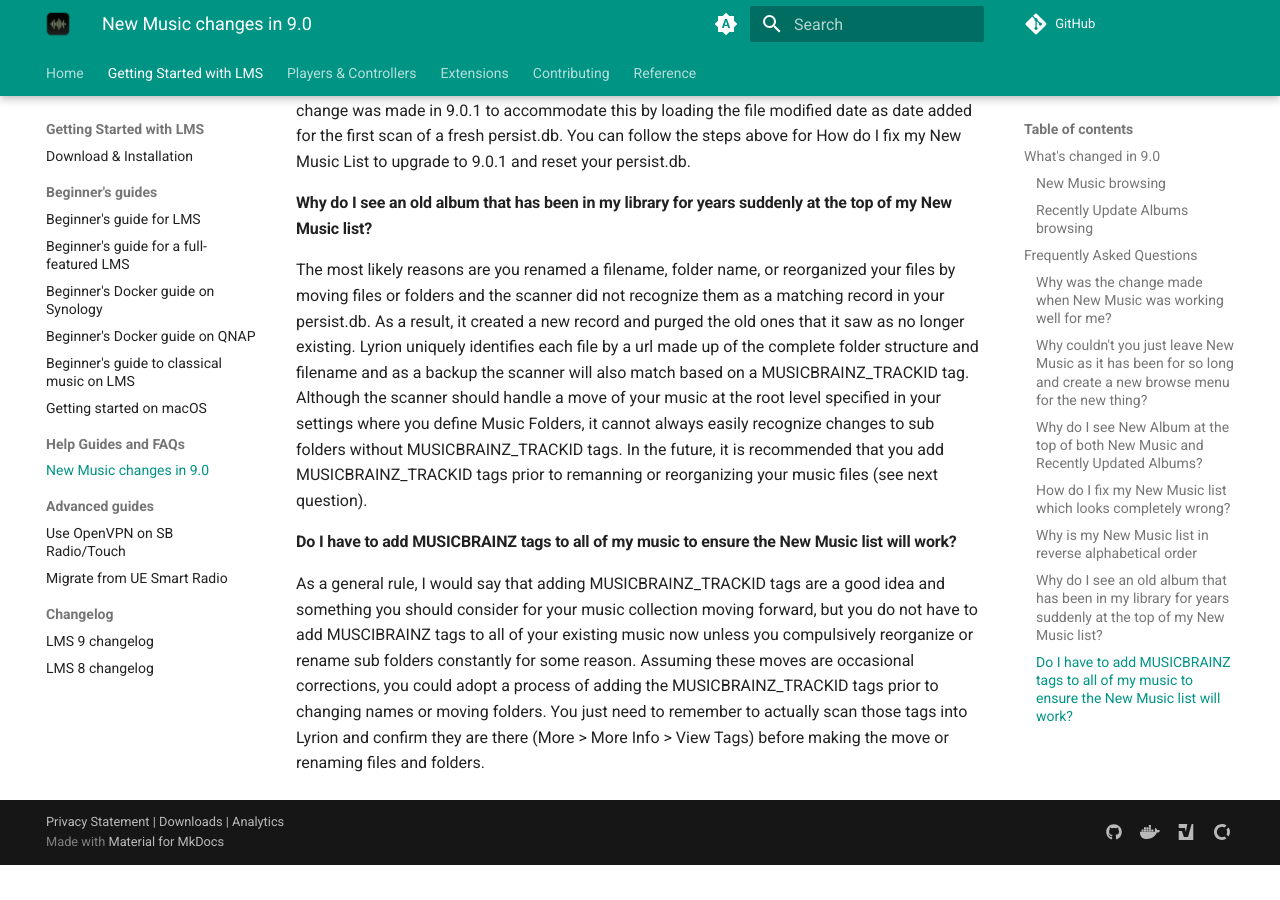
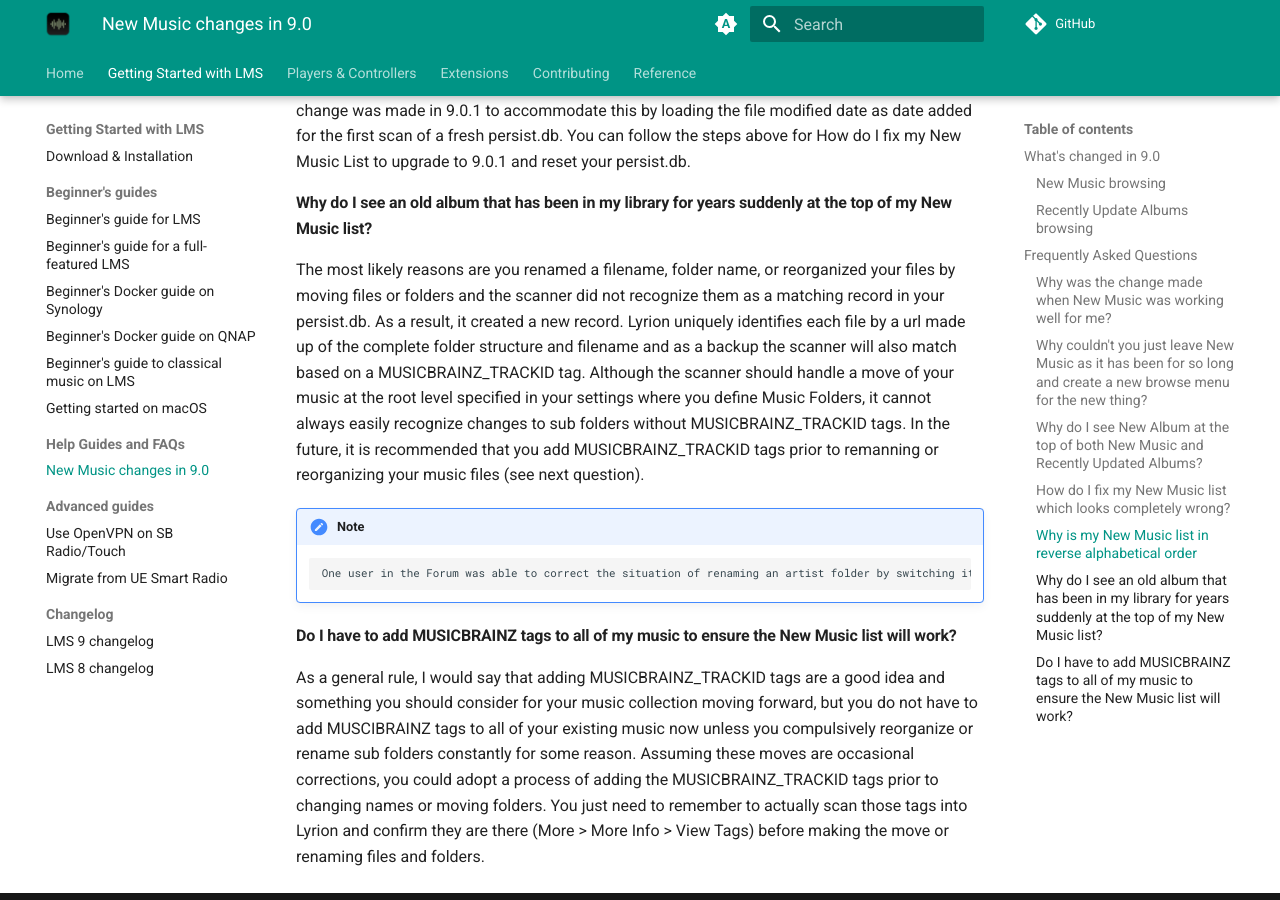
Before and after one commit to LMS-Community/lms-community.github.io, an MkDocs documentation site: the page built from docs/getting-started/new-music-help-faq.md, in a window 1280 px wide and 900 px high, scrolled down 3905 px. Built offline with MkDocs 1.6.1 and Material for MkDocs 9.7.7, drawn with Linux system fonts in a browser that asks for light colours; a script that is not in the unit is left out; plug-ins that fetch from the network failed and are left out; comment, search, counter and statistics services are not loaded; before the commit the page ends 4770 px from its top, so only the background shows below that.

Commit message:
Update new-music-help-faq.md
add note about switching a folder name change back and rescanning again per a post in the forum just now.

```diff
--- a/docs/getting-started/new-music-help-faq.md
+++ b/docs/getting-started/new-music-help-faq.md
@@ -70,7 +70,10 @@
 You probably started with a fresh persist.db when you upgraded to 9.0. The initial release of 9.0 did not accommodate this situation and as a result you are seeing a list of albums based on the order they were scanned with your last album scanned at the top of the list.  As noted above a change was made in 9.0.1 to accommodate this by loading the file modified date as date added for the first scan of a fresh persist.db. You can follow the steps above for How do I fix my New Music List to upgrade to 9.0.1 and reset your persist.db.
 
 #### Why do I see an old album that has been in my library for years suddenly at the top of my New Music list?
-The most likely reasons are you renamed a filename, folder name, or reorganized your files by moving files or folders and the scanner did not recognize them as a matching record in your persist.db.  As a result, it created a new record and purged the old ones that it saw as no longer existing. Lyrion uniquely identifies each file by a url made up of the complete folder structure and filename and as a backup the scanner will also match based on a MUSICBRAINZ_TRACKID tag. Although the scanner should handle a move of your music at the root level specified in your settings where you define Music Folders, it cannot always easily recognize changes to sub folders without MUSICBRAINZ_TRACKID tags.  In the future, it is recommended that you add MUSICBRAINZ_TRACKID tags prior to remanning or reorganizing your music files (see next question).
+The most likely reasons are you renamed a filename, folder name, or reorganized your files by moving files or folders and the scanner did not recognize them as a matching record in your persist.db.  As a result, it created a new record. Lyrion uniquely identifies each file by a url made up of the complete folder structure and filename and as a backup the scanner will also match based on a MUSICBRAINZ_TRACKID tag. Although the scanner should handle a move of your music at the root level specified in your settings where you define Music Folders, it cannot always easily recognize changes to sub folders without MUSICBRAINZ_TRACKID tags.  In the future, it is recommended that you add MUSICBRAINZ_TRACKID tags prior to remanning or reorganizing your music files (see next question).
+
+!!! note
+        One user in the Forum was able to correct the situation of renaming an artist folder by switching it back and rerunning the scan.  I woudld reccomend giving this a try and then adding MUSICBRAINZ_TRACKID tags before making the change again, but you will need to scan and verify that the tags are in Lyrion before changing the file or folder name again.
 
 #### Do I have to add MUSICBRAINZ tags to all of my music to ensure the New Music list will work?
 As a general rule, I would say that adding MUSICBRAINZ_TRACKID tags are a good idea and something you should consider for your music collection moving forward, but you do not have to add MUSCIBRAINZ tags to all of your existing music now unless you compulsively reorganize or rename sub folders constantly for some reason. Assuming these moves are occasional corrections, you could adopt a process of adding the MUSICBRAINZ_TRACKID tags prior to changing names or moving folders. You just need to remember to actually scan those tags into Lyrion and confirm they are there (More > More Info > View Tags) before making the move or renaming files and folders.
```
